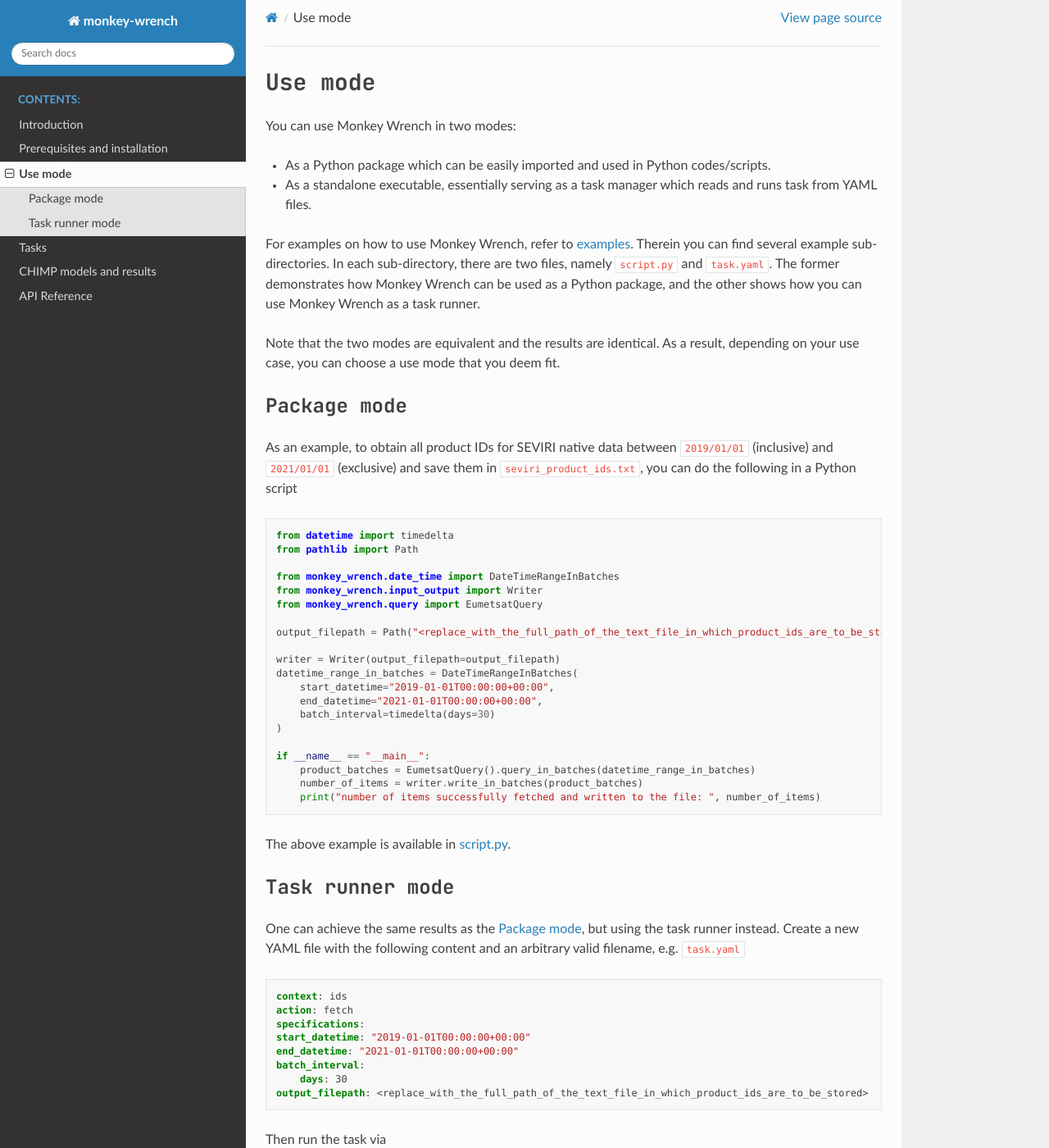
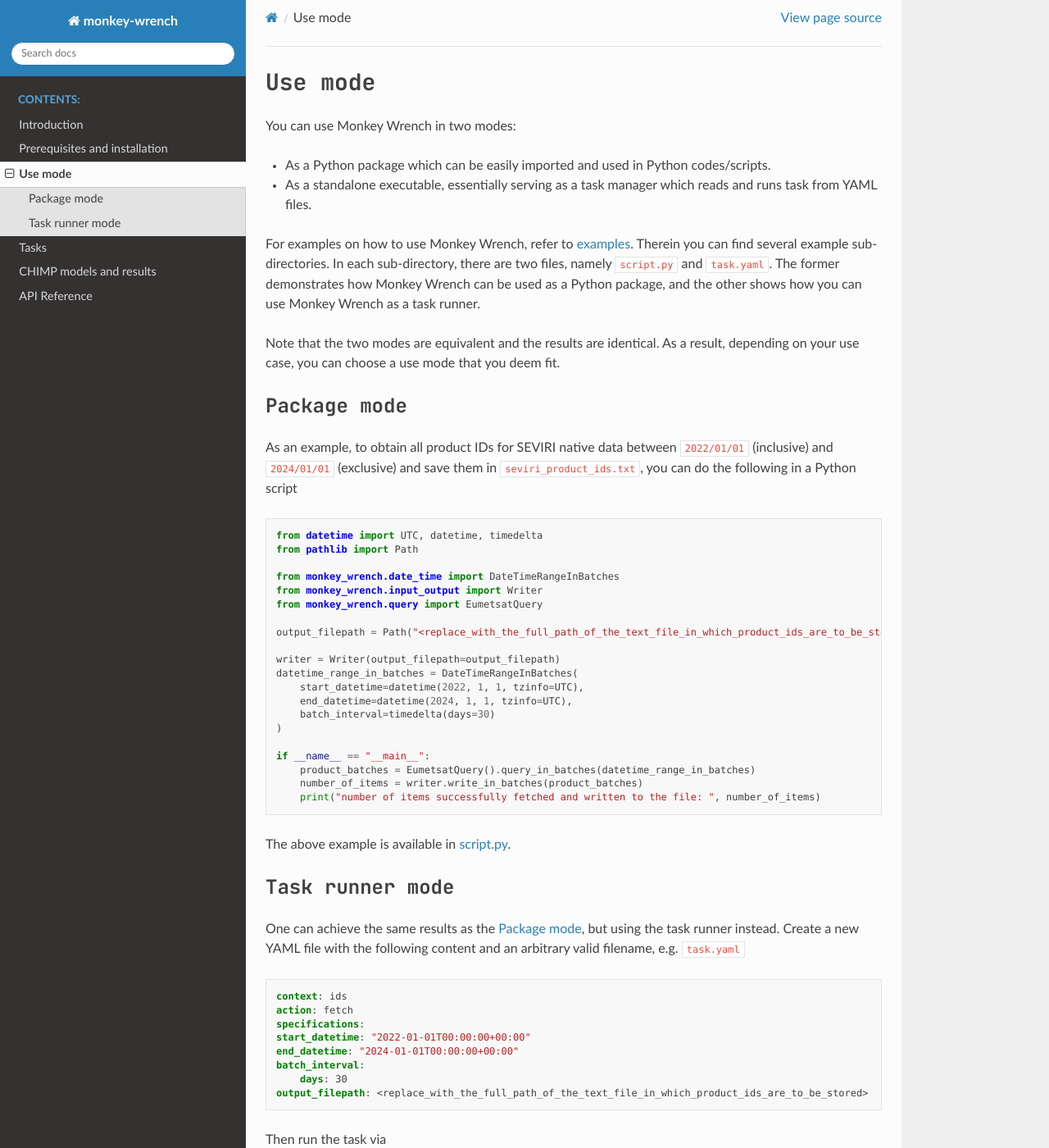
Before and after one commit to pkhalaj/monkey-wrench, a Sphinx documentation site: the page built from docs/source/static/use_mode.rst, in a window 1280 px wide and 1400 px high. Shown: the whole window at 82% size. Built offline with Sphinx 7.4.7 and the Read the Docs theme 3.1.0, drawn with Linux system fonts in a browser that asks for light colours.

Commit message:
Change the datetime period of examples to `[2022, 2024)`

```diff
--- a/docs/source/static/use_mode.rst
+++ b/docs/source/static/use_mode.rst
@@ -18,12 +18,12 @@ choose a use mode that you deem fit.
 Package mode
 ------------
 
-As an example, to obtain all product IDs for SEVIRI native data between ``2019/01/01`` (inclusive) and ``2021/01/01``
+As an example, to obtain all product IDs for SEVIRI native data between ``2022/01/01`` (inclusive) and ``2024/01/01``
 (exclusive) and save them in :file:`seviri_product_ids.txt`, you can do the following in a Python script
 
 .. code-block:: python
 
-    from datetime import timedelta
+    from datetime import UTC, datetime, timedelta
     from pathlib import Path
 
     from monkey_wrench.date_time import DateTimeRangeInBatches
@@ -34,8 +34,8 @@ As an example, to obtain all product IDs for SEVIRI native data between ``2019/0
 
     writer = Writer(output_filepath=output_filepath)
     datetime_range_in_batches = DateTimeRangeInBatches(
-        start_datetime="2019-01-01T00:00:00+00:00",
-        end_datetime="2021-01-01T00:00:00+00:00",
+        start_datetime=datetime(2022, 1, 1, tzinfo=UTC),
+        end_datetime=datetime(2024, 1, 1, tzinfo=UTC),
         batch_interval=timedelta(days=30)
     )
 
@@ -58,8 +58,8 @@ with the following content and an arbitrary valid filename, e.g. ``task.yaml``
     context: ids
     action: fetch
     specifications:
-    start_datetime: "2019-01-01T00:00:00+00:00"
-    end_datetime: "2021-01-01T00:00:00+00:00"
+    start_datetime: "2022-01-01T00:00:00+00:00"
+    end_datetime: "2024-01-01T00:00:00+00:00"
     batch_interval:
         days: 30
     output_filepath: <replace_with_the_full_path_of_the_text_file_in_which_product_ids_are_to_be_stored>
```
Also changed, not shown: 4 other files.
